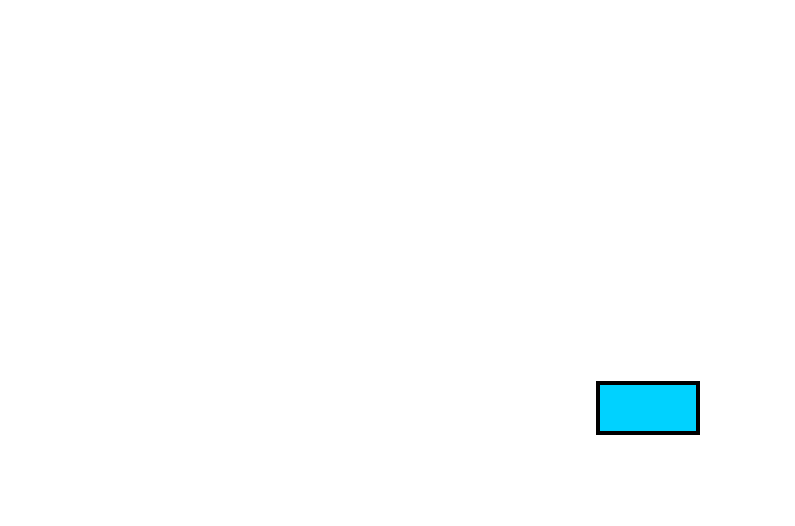
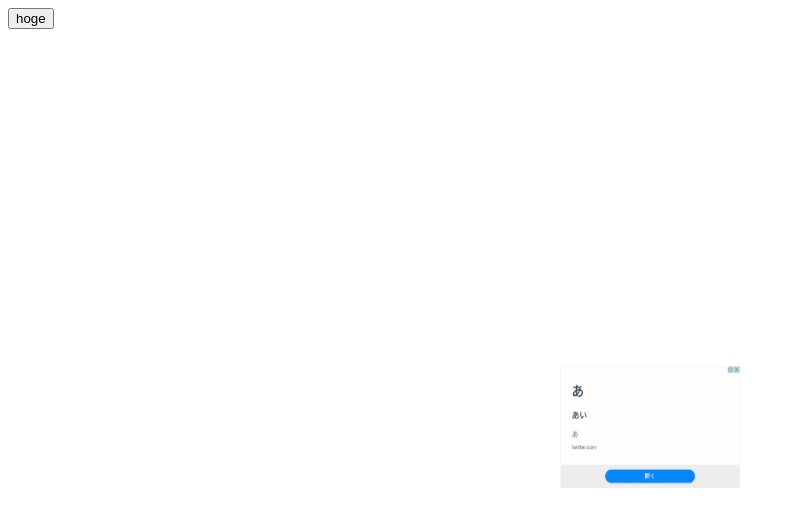
Before and after one commit to sadnessOjisan/my-covid, a website built with webpack: page src/index.html in a window 1280 px wide. Shown: the whole page, without its empty margins (0-795 px from the left). Built offline with nearby package versions, Linux system fonts and the light colour scheme.

Commit message:
del image

```diff
--- /dev/null
+++ b/src/asset.ts
@@ -0,0 +1 @@
+declare module "*.png";
--- a/src/index.html
+++ b/src/index.html
@@ -6,7 +6,7 @@
     <title>my covid</title>
   </head>
   <body>
+    <button onclick="del()">hoge</button>
     <div id="container"></div>
-    <script src="index.js"></script>
   </body>
 </html>
--- a/src/index.ts
+++ b/src/index.ts
@@ -1,4 +1,7 @@
 import Konva from "konva";
+import Test from "./img/test.png";
+import A from "./img/a.png";
+import { Image as KonvaImage } from "konva/types/shapes/Image";
 
 const width = window.innerWidth;
 const height = window.innerHeight;
@@ -9,28 +12,45 @@ const stage = new Konva.Stage({
   height: height,
 });
 
+const objs: KonvaImage[] = [];
 const layer = new Konva.Layer();
-const rectX = stage.width() / 2 - 50;
-const rectY = stage.height() / 2 - 25;
 
-const box = new Konva.Rect({
-  x: rectX,
-  y: rectY,
-  width: 100,
-  height: 50,
-  fill: "#00D2FF",
-  stroke: "black",
-  strokeWidth: 4,
+function drawImage(imageObj: HTMLImageElement) {
+  const darthVaderImg: KonvaImage = new Konva.Image({
+    image: imageObj,
+    x: stage.width() / 2 - 200 / 2,
+    y: stage.height() / 2 - 137 / 2,
+    width: 200,
+    height: 137,
     draggable: true,
   });
 
   // add cursor styling
-box.on("mouseover", function () {
+  darthVaderImg.on("mouseover", function () {
     document.body.style.cursor = "pointer";
   });
-box.on("mouseout", function () {
+  darthVaderImg.on("mouseout", function () {
     document.body.style.cursor = "default";
   });
 
-layer.add(box);
+  layer.add(darthVaderImg);
   stage.add(layer);
+  objs.push(darthVaderImg);
+}
+
+const testImage = new Image();
+testImage.onload = function () {
+  drawImage(testImage);
+};
+testImage.src = Test;
+
+const aImage = new Image();
+aImage.onload = function () {
+  drawImage(aImage);
+};
+aImage.src = A;
+
+window.del = function del(): void {
+  objs[0].remove();
+  layer.draw();
+};
--- a/webpack.config.js
+++ b/webpack.config.js
@@ -19,6 +19,10 @@ module.exports = {
         ],
         exclude: /node_modules/,
       },
+      {
+        test: /\.png/,
+        type: "asset/resource",
+      },
     ],
   },
   resolve: {
```
Also changed, not shown: README.md, src/img/a.png (added), src/img/test.png (added). Lines whose indentation alone changed are shown as unchanged.
